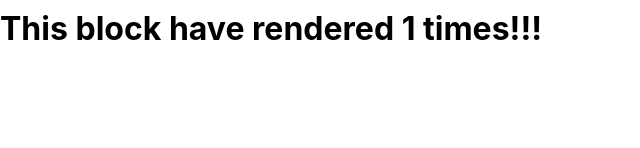
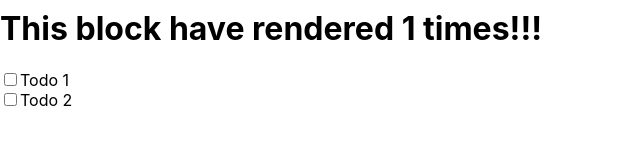
Before and after one commit to IvanSavkivIgorovych/React-Hooks, a React (Create React App) app: page / in a window 1280 px wide. Shown: the part 152-300 px from the top of the page, without its empty margins (0-640 px from the left). Built offline with nearby package versions, Linux system fonts and the light colour scheme.

Commit message:
Add useReduserHook

```diff
--- a/src/App.jsx
+++ b/src/App.jsx
@@ -1,12 +1,14 @@
 import "./App.css";
 import { Car } from "./components/useStateHook";
 import { Timer } from "./components/useEffectHook";
+import { Todo } from "./components/useReducerHook";
 
 function App() {
   return (
     <>
       <Car />
       <Timer />
+      <Todo />
     </>
   );
 }
--- /dev/null
+++ b/src/components/useReducerHook/index.js
@@ -0,0 +1,54 @@
+import React, { useReducer } from "react";
+
+export const Todo = () => {
+  const initialTodos = [
+    {
+      id: 1,
+      title: "Todo 1",
+      complete: false,
+    },
+    {
+      id: 2,
+      title: "Todo 2",
+      complete: false,
+    },
+  ];
+
+  const reducer = (state, action) => {
+    switch (action.type) {
+      case "COMPLETE":
+        return state.map((todo) => {
+          if (todo.id === action.id) {
+            return { ...todo, complete: !todo.complete };
+          } else {
+            return todo;
+          }
+        });
+      default:
+        return state;
+    }
+  };
+
+  const [todos, dispatch] = useReducer(reducer, initialTodos);
+
+  const handleComplete = (todo) => {
+    dispatch({ type: "COMPLETE", id: todo.id });
+  };
+
+  return (
+    <>
+      {todos.map((todo) => (
+        <div key={todo.id}>
+          <label>
+            <input
+              type="checkbox"
+              checked={todo.complete}
+              onChange={() => handleComplete(todo)}
+            />
+            {todo.title}
+          </label>
+        </div>
+      ))}
+    </>
+  );
+};
```
